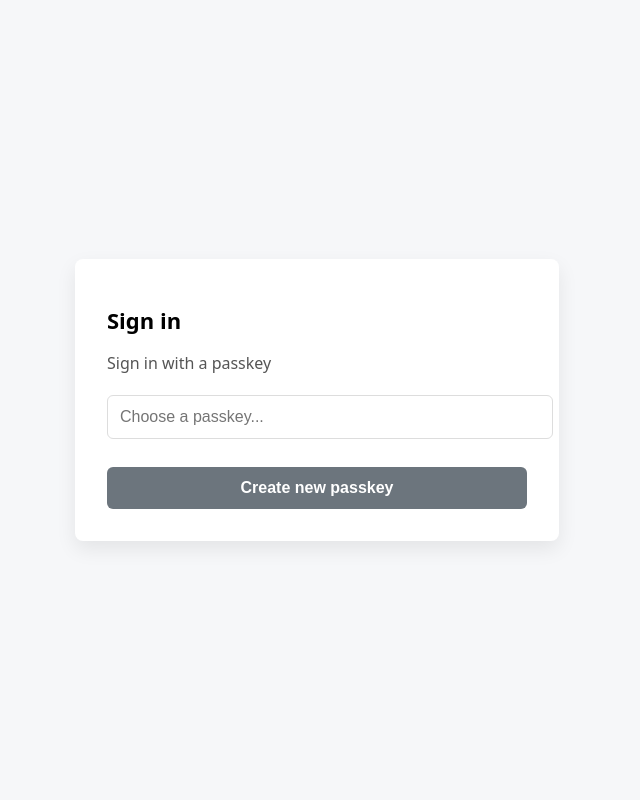
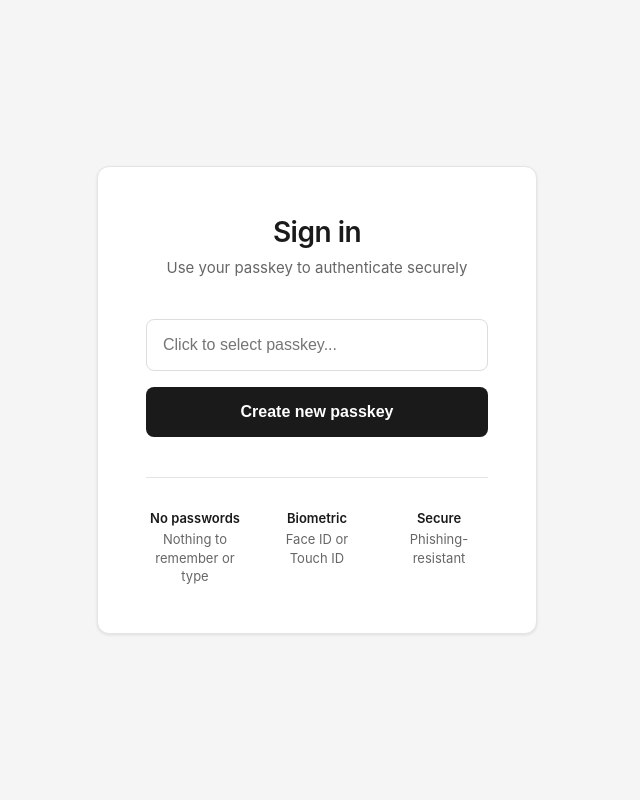
Before and after one commit to jeremydosborn/flask-pass0, a Python web app: template examples/templates/auth.html in a window 1280 px wide. Shown: the whole page, without its empty margins (323-963 px from the left). Run offline with Jinja, Linux system fonts and the light colour scheme; the template is opened without the code that fills it, so the values that code supplies are empty.

Commit message:
Updated test app to handle configurable passkey cleanup, improve passkey auth flow

```diff
--- a/examples/templates/auth.html
+++ b/examples/templates/auth.html
@@ -3,115 +3,157 @@
 <head>
   <meta charset="utf-8" />
   <title>Sign in</title>
-  <meta name="viewport" content="width=device-width, initial-scale=1" />
+  <meta name="viewport" content="width=device-width, initial-scale=1.0" />
 
   <style>
+    * { box-sizing: border-box; }
+
     body {
-      font-family: system-ui, -apple-system, sans-serif;
-      background: #f6f7f9;
+      font-family: -apple-system, BlinkMacSystemFont, "Segoe UI", Roboto, "Helvetica Neue", Arial, sans-serif;
+      background: #f5f5f5;
       display: flex;
       align-items: center;
       justify-content: center;
       min-height: 100vh;
       margin: 0;
+      padding: 20px;
     }
+
+    .container { width: 100%; max-width: 440px; }
 
     .card {
       background: white;
-      padding: 32px;
-      width: 100%;
-      max-width: 420px;
-      border-radius: 8px;
-      box-shadow: 0 8px 20px rgba(0,0,0,.08);
+      padding: 48px;
+      border-radius: 12px;
+      box-shadow: 0 1px 3px rgba(0,0,0,.1);
+      border: 1px solid #e5e5e5;
     }
 
+    .header { margin-bottom: 40px; text-align: center; }
+
     h1 {
-      font-size: 22px;
-      margin-bottom: 12px;
+      font-size: 28px;
+      font-weight: 600;
+      margin: 0 0 8px 0;
+      color: #1a1a1a;
+      letter-spacing: -0.5px;
     }
 
-    p {
-      color: #555;
+    .subtitle {
+      color: #666;
+      font-size: 15px;
       line-height: 1.5;
-      margin-bottom: 20px;
+      margin: 0;
     }
 
     input {
       width: 100%;
-      padding: 12px;
+      padding: 16px;
       font-size: 16px;
       border: 1px solid #ddd;
-      border-radius: 6px;
+      border-radius: 8px;
       margin-bottom: 16px;
     }
 
+    input:focus { outline: none; border-color: #1a1a1a; }
+
     button {
       width: 100%;
-      padding: 12px;
+      padding: 16px 24px;
       font-size: 16px;
       font-weight: 600;
-      border-radius: 6px;
+      border-radius: 8px;
       border: none;
       cursor: pointer;
-      margin-top: 8px;
-    }
-
-    .primary {
-      background: #2563eb;
+      transition: all 0.2s ease;
+      background: #1a1a1a;
       color: white;
     }
 
-    .secondary {
-      background: #6c757d;
-      color: white;
-      margin-top: 12px;
+    button:hover { background: #333; }
+    button:active { background: #000; }
+    button:disabled { opacity: 0.5; cursor: not-allowed; }
+
+    .msg {
+      margin-top: 24px;
+      padding: 16px 20px;
+      border-radius: 8px;
+      font-size: 14px;
+      line-height: 1.5;
+      border: 1px solid;
+      animation: slideIn 0.3s ease;
     }
 
-    .hidden {
-      display: none;
+    @keyframes slideIn {
+      from { opacity: 0; transform: translateY(-10px); }
+      to { opacity: 1; transform: translateY(0); }
     }
 
-    .msg {
-      margin-top: 16px;
-      padding: 12px;
-      border-radius: 6px;
-      font-size: 14px;
+    .error { background: #fafafa; color: #333; border-color: #ccc; }
+    .success { background: #1a1a1a; color: white; border-color: #1a1a1a; }
+    .hidden { display: none; }
+
+    .features {
+      margin-top: 40px;
+      padding-top: 32px;
+      border-top: 1px solid #e5e5e5;
+      display: grid;
+      grid-template-columns: repeat(3, 1fr);
+      gap: 24px;
     }
 
-    .error {
-      background: #fee2e2;
-      color: #7f1d1d;
-    }
+    .feature { text-align: center; }
+    .feature-title { font-size: 13px; font-weight: 600; color: #1a1a1a; margin-bottom: 4px; }
+    .feature-desc { font-size: 13px; color: #666; line-height: 1.4; }
 
-    .info {
-      background: #e0f2fe;
-      color: #075985;
+    @media (max-width: 768px) {
+      .features { grid-template-columns: 1fr; gap: 16px; }
+      .card { padding: 32px 24px; }
+      h1 { font-size: 24px; }
     }
   </style>
 </head>
 <body>
 
-<div class="card">
-  <h1>Sign in</h1>
+<div class="container">
+  <div class="card">
+    <div class="header">
+      <h1>Sign in</h1>
+      <p class="subtitle">Use your passkey to authenticate securely</p>
+    </div>
 
-  <p id="intro">
-    Sign in with a passkey
-  </p>
+    <input
+      type="text"
+      id="username"
+      autocomplete="username webauthn"
+      placeholder="Click to select passkey..."
+    >
 
-  <!-- Autocomplete input for conditional UI -->
-  <input type="text" id="username" autocomplete="username webauthn" placeholder="Choose a passkey...">
+    <button id="registerBtn">Create new passkey</button>
 
-  <button id="registerBtn" class="secondary">
-    Create new passkey
-  </button>
+    <div id="msg" class="msg hidden"></div>
 
-  <div id="msg" class="msg hidden"></div>
+    <div class="features">
+      <div class="feature">
+        <div class="feature-title">No passwords</div>
+        <div class="feature-desc">Nothing to remember or type</div>
+      </div>
+      <div class="feature">
+        <div class="feature-title">Biometric</div>
+        <div class="feature-desc">Face ID or Touch ID</div>
+      </div>
+      <div class="feature">
+        <div class="feature-title">Secure</div>
+        <div class="feature-desc">Phishing-resistant</div>
+      </div>
+    </div>
+  </div>
 </div>
 
 <script>
-/* ---------------- helpers ---------------- */
+/* ---------------- Helpers ---------------- */
 
-function showMessage(text, type = "info") {
+function showMessage(text, type = "error") {
   const el = document.getElementById("msg");
   el.textContent = text;
   el.className = `msg ${type}`;
@@ -122,7 +164,7 @@ function hideMessage() {
   document.getElementById("msg").classList.add("hidden");
 }
 
-/* base64url helpers */
+/* Base64url helpers */
 function b64urlToBuf(v) {
   const pad = "=".repeat((4 - v.length % 4) % 4);
   const b64 = (v + pad).replace(/-/g, "+").replace(/_/g, "/");
@@ -139,11 +181,21 @@ function bufToB64url(buf) {
   return btoa(bin).replace(/\+/g, "-").replace(/\//g, "_").replace(/=+$/, "");
 }
 
-/* ---------------- REGISTRATION ---------------- */
+function isLikelyInactivePasskeyError(msg) {
+  const m = String(msg || "").toLowerCase();
+  return (
+    m.includes("not found") ||
+    m.includes("unknown credential") ||
+    m.includes("unknown passkey") ||
+    (m.includes("credential") && m.includes("not") && m.includes("recognized")) ||
+    (m.includes("passkey") && m.includes("not") && m.includes("recognized"))
+  );
+}
+
+/* ---------------- Registration ---------------- */
 
 async function registerPasskey() {
   hideMessage();
-  showMessage("Creating passkey...", "info");
 
   try {
     const res = await fetch("/auth/passkey/register/options", {
@@ -152,27 +204,24 @@ async function registerPasskey() {
       body: JSON.stringify({})
     });
     const opts = await res.json();
+    if (opts.error) throw new Error(opts.error);
 
     opts.challenge = b64urlToBuf(opts.challenge);
     opts.user.id = b64urlToBuf(opts.user.id);
 
-    // FORCE platform authenticator - no QR code EVER
     opts.authenticatorSelection = {
-      authenticatorAttachment: 'platform',
+      authenticatorAttachment: "platform",
       requireResidentKey: true,
-      residentKey: 'required',
-      userVerification: 'required'
+      residentKey: "required",
+      userVerification: "required"
     };
 
-    // Force specific algorithms
     opts.pubKeyCredParams = [
-      { type: 'public-key', alg: -7 },
-      { type: 'public-key', alg: -257 }
+      { type: "public-key", alg: -7 },
+      { type: "public-key", alg: -257 }
     ];
 
-    const cred = await navigator.credentials.create({
-      publicKey: opts
-    });
+    const cred = await navigator.credentials.create({ publicKey: opts });
 
     const payload = {
       id: cred.id,
@@ -190,49 +239,66 @@ async function registerPasskey() {
       body: JSON.stringify({ credential: payload })
     });
 
-    const result = await verify.json();
-
-    if (!result.success) {
+    const result = await verify.json().catch(() => ({}));
+    if (!verify.ok || !result.success) {
       throw new Error(result.error || "Registration failed");
     }
 
-    showMessage("Passkey created. Signed in.");
-    setTimeout(() => window.location = "/", 800);
+    showMessage("Passkey created successfully", "success");
+    setTimeout(() => (window.location = "/"), 800);
 
   } catch (err) {
-    if (err.name === "NotAllowedError") {
+    if (err && err.name === "NotAllowedError") {
       showMessage("Passkey creation cancelled", "error");
     } else {
-      showMessage(err.message || "Could not create passkey", "error");
+      showMessage((err && err.message) || "Could not create passkey", "error");
     }
   }
 }
 
 document.getElementById("registerBtn").onclick = () => registerPasskey();
 
-/* ---------------- CONDITIONAL UI LOGIN ---------------- */
+/* ---------------- Conditional UI Login (re-armable) ---------------- */
 
-async function setupConditionalUI() {
+let conditionalAbort = null;
+let conditionalInFlight = false;
+
+function abortConditionalUI() {
   try {
-    // Check if conditional UI is supported
+    if (conditionalAbort) conditionalAbort.abort();
+  } catch (_) {}
+  conditionalAbort = null;
+  conditionalInFlight = false;
+}
+
+async function armConditionalUI() {
+  try {
+    if (conditionalInFlight) return;
+
     const available = await PublicKeyCredential.isConditionalMediationAvailable();
+    if (!available) return;
 
-    if (!available) {
-      // Fallback to button-based login
-      console.log("Conditional UI not supported");
-      return;
-    }
+    // Abort any prior pending request to avoid "stuck" conditional UI state
+    abortConditionalUI();
+
+    conditionalAbort = new AbortController();
+    conditionalInFlight = true;
 
     const res = await fetch("/auth/passkey/login/options", { method: "POST" });
     const opts = await res.json();
+    if (opts.error) throw new Error(opts.error);
 
     opts.challenge = b64urlToBuf(opts.challenge);
 
-    // Start conditional UI - this populates the autocomplete dropdown
     const cred = await navigator.credentials.get({
       publicKey: opts,
-      mediation: 'conditional'  // This shows passkeys in autocomplete, no QR!
+      mediation: "conditional",
+      signal: conditionalAbort.signal
     });
+
+    // resolved successfully
+    conditionalInFlight = false;
+    conditionalAbort = null;
 
     const payload = {
       id: cred.id,
@@ -242,9 +308,7 @@ async function setupConditionalUI() {
         clientDataJSON: bufToB64url(cred.response.clientDataJSON),
         authenticatorData: bufToB64url(cred.response.authenticatorData),
         signature: bufToB64url(cred.response.signature),
-        userHandle: cred.response.userHandle
-          ? bufToB64url(cred.response.userHandle)
-          : null
+        userHandle: cred.response.userHandle ? bufToB64url(cred.response.userHandle) : null
       }
     };
 
@@ -254,20 +318,45 @@ async function setupConditionalUI() {
       body: JSON.stringify({ credential: payload })
     });
 
-    const result = await verify.json();
+    const result = await verify.json().catch(() => ({}));
 
-    if (result.success) {
-      showMessage("Signed in. Redirecting…");
-      setTimeout(() => window.location = "/", 800);
+    if (verify.ok && result.success) {
+      showMessage("Signed in successfully", "success");
+      setTimeout(() => (window.location = "/"), 800);
+      return;
     }
 
+    const serverMsg = result.error || "Authentication failed";
+    const friendly = isLikelyInactivePasskeyError(serverMsg)
+      ? "This passkey is no longer active for this app (it may have been rotated/cleaned up). Please create a new passkey."
+      : serverMsg;
+
+    showMessage(friendly, "error");
+
+    // Re-arm so the textbox continues to show passkeys after an error
+    setTimeout(() => {
+      armConditionalUI();
+    }, 250);
+
   } catch (err) {
+    conditionalInFlight = false;
+    conditionalAbort = null;
+
+    // User canceled/dismissed picker or we aborted: no UI needed
+    if (err && (err.name === "NotAllowedError" || err.name === "AbortError")) return;
+
     console.log("Conditional UI error:", err);
+    // Optional: showMessage((err && err.message) || "Passkey sign-in failed", "error");
   }
 }
 
-// Start conditional UI on page load
-setupConditionalUI();
+/* Hook the input to user gestures (most reliable way to show passkey picker) */
+const usernameEl = document.getElementById("username");
+usernameEl.addEventListener("focus", () => armConditionalUI());
+usernameEl.addEventListener("click", () => armConditionalUI());
+
+// Initial arm (may not show until user gesture, but harmless)
+armConditionalUI();
 </script>
 
 </body>
--- a/examples/test_app.py
+++ b/examples/test_app.py
@@ -32,7 +32,9 @@ app.config['PASS0_2FA_VERIFY_ROUTE'] = 'verify_2fa_page'
 app.config['PASS0_RP_ID'] = 'localhost'
 app.config['PASS0_RP_NAME'] = 'Flask-Pass0 Demo'
 app.config['PASS0_ORIGIN'] = 'http://localhost:5000'
-app.config['PASS0_PASSKEY_ATTACHMENT'] = 'platform'  # Add this - forces platform authenticators only
+app.config['PASS0_PASSKEY_ATTACHMENT'] = 'platform'
+app.config['PASS0_PASSKEY_CLEANUP_STALE'] = True
+app.config['PASS0_PASSKEY_MAX_AGE_DAYS'] = 0
 
 db = SQLAlchemy(app)
 
```
Also changed, not shown: examples/templates/dashboard.html (+7 -52 lines).
